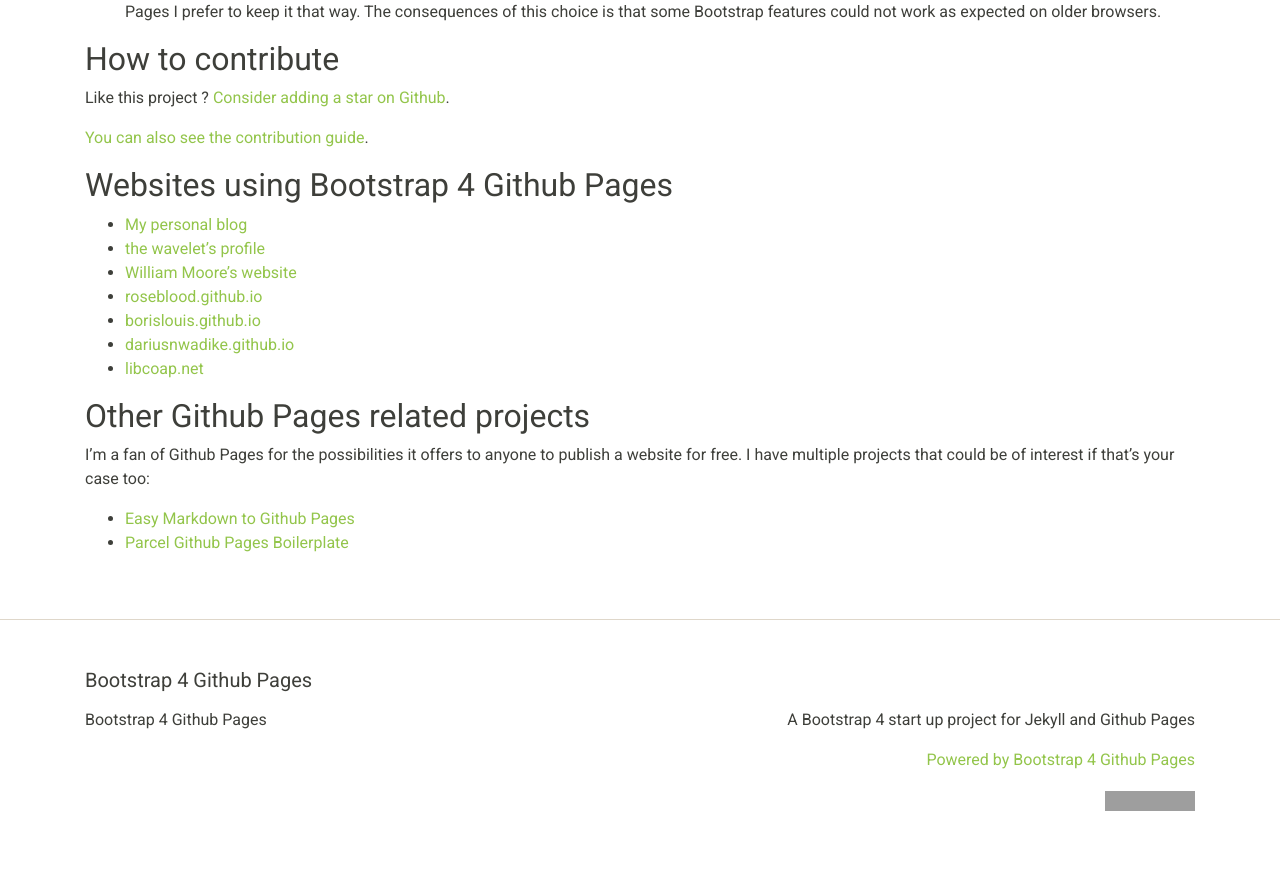
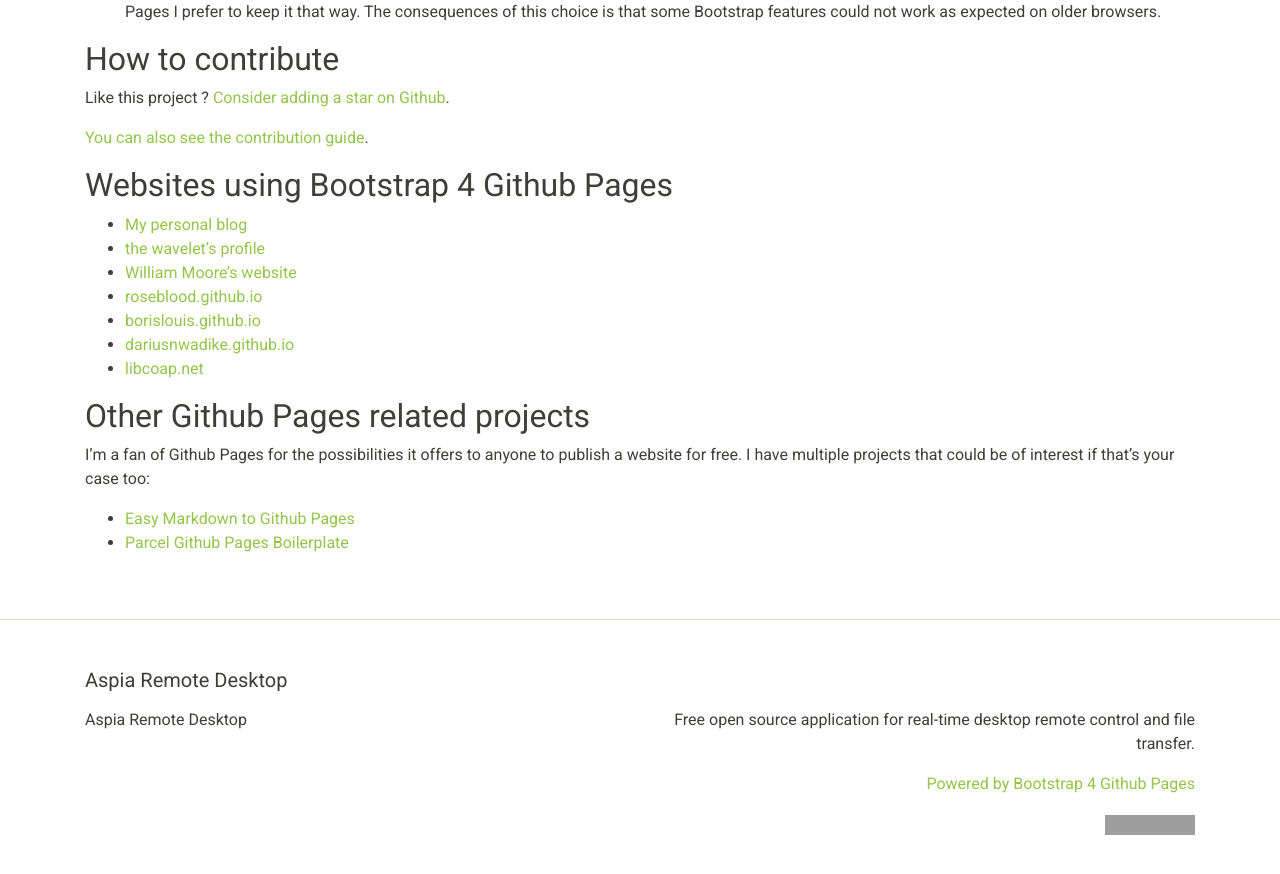
Before and after one commit to dchapyshev/dchapyshev.github.io, a Jekyll site: the page built from index.md, in a window 1280 px wide and 900 px high, scrolled down 2088 px. Shown: the top 874 px of the window. Built offline with Jekyll 4.4.1, drawn with Linux system fonts in a browser that asks for light colours; part of the change alters nothing that is shown; some of the changed text lies outside the part shown; grey boxes are pictures that could not be loaded.

Commit message:
Change description.

```diff
--- a/_config.yml
+++ b/_config.yml
@@ -1,28 +1,13 @@
-# Welcome to Jekyll!
-#
-# This config file is meant for settings that affect your whole blog, values
-# which you are expected to set up once and rarely edit after that. If you find
-# yourself editing this file very often, consider using Jekyll's data files
-# feature for the data you need to update frequently.
-#
-# For technical reasons, this file is *NOT* reloaded automatically when you use
-# 'bundle exec jekyll serve'. If you change this file, please restart the server process.
-
-# Site settings
-# These are used to personalize your new site. If you look in the HTML files,
-# you will see them accessed via {{ site.title }}, {{ site.email }}, and so on.
-# You can create any custom variable you would like, and they will be accessible
-# in the templates via {{ site.myvariable }}.
-title: Bootstrap 4 Github Pages
+title: Aspia Remote Desktop
 email: ""
 description: >- # this means to ignore newlines until "baseurl:"
-  A Bootstrap 4 start up project for Jekyll and Github Pages
+  Free open source application for real-time desktop remote control and file transfer.
 #baseurl: "" # the subpath of your site, e.g. /blog
 #url: "" # the base hostname & protocol for your site, e.g. http://example.com
 #twitter_username: jekyllrb
-#github_username:  jekyll
+github_username:  dchapyshev
 
-repository: "nicolas-van/bootstrap-4-github-pages"
+repository: "dchapyshev/dchapyshev.github.io"
 
 # Build settings
 plugins:
```
